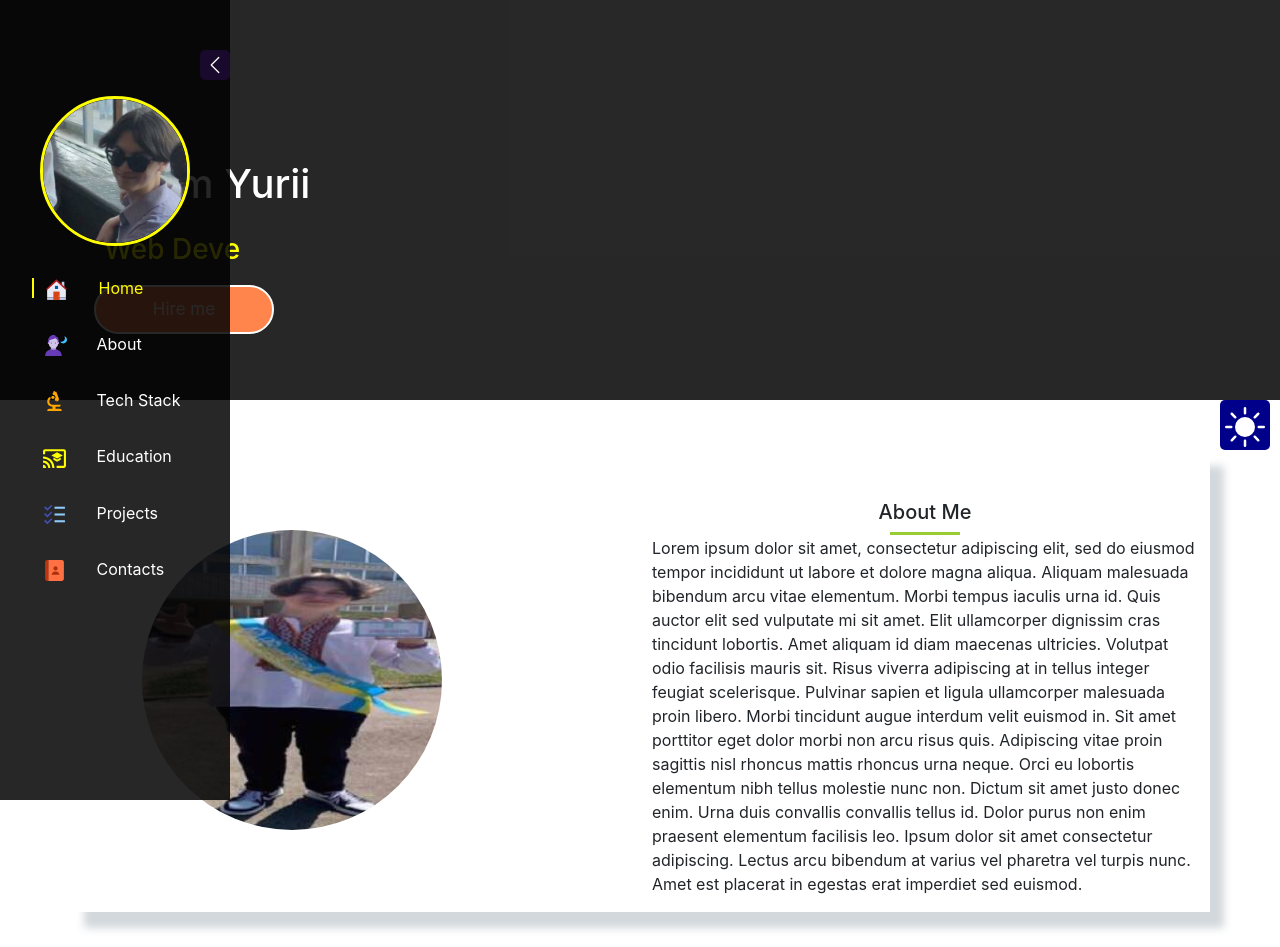
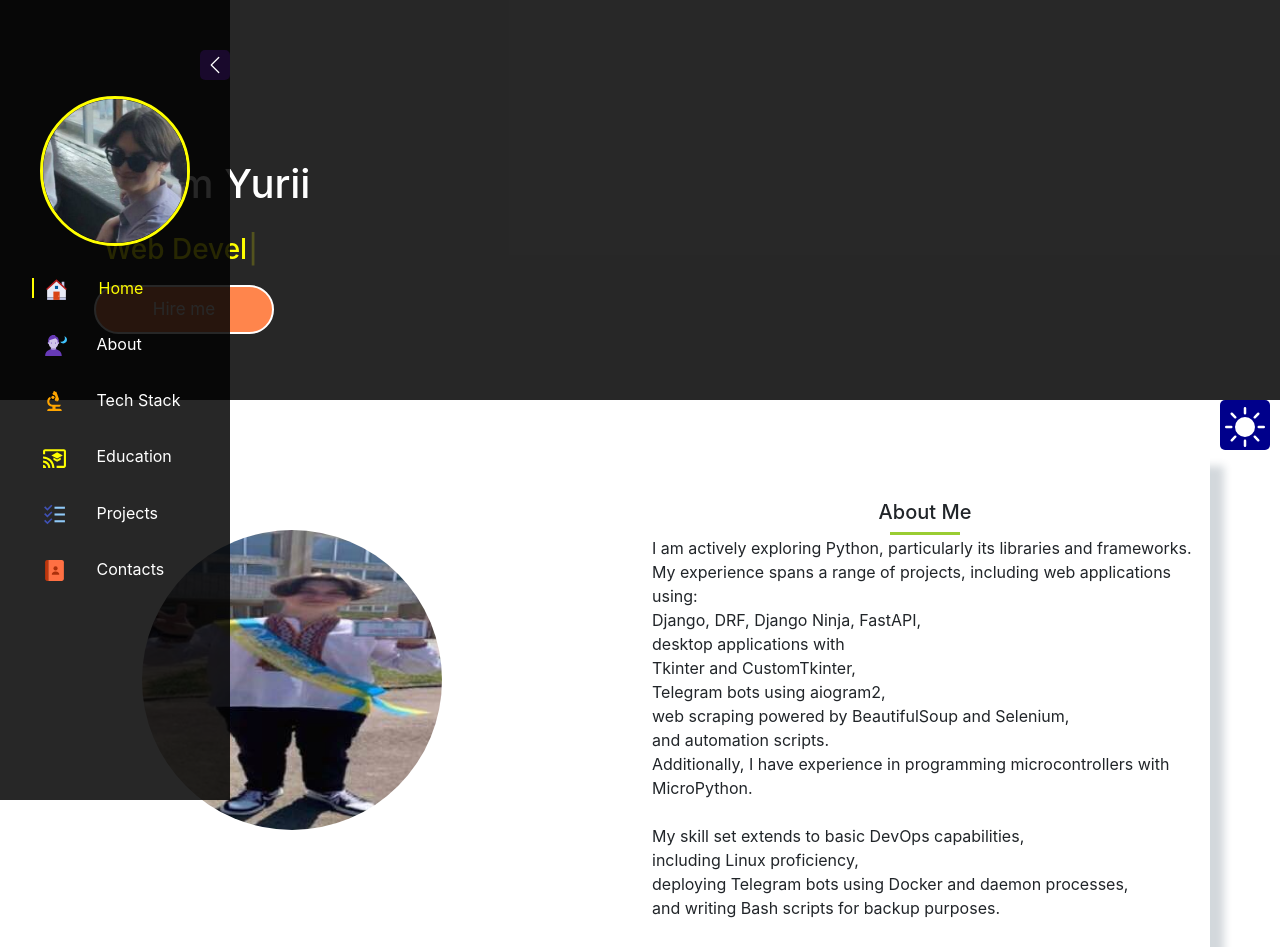
Before and after one commit to YuriiDorosh/portfolio-site, a React (Create React App) app in the folder portfolio/: page / in a window 1280 px wide. Shown: the top 947 px of the page. Built offline with nearby package versions, Linux system fonts and the light colour scheme.

Commit message:
UPDATE: About

```diff
--- a/portfolio/src/Components/About/About.js
+++ b/portfolio/src/Components/About/About.js
@@ -25,23 +25,27 @@ const About = () => {
             </div>
             {/* <Fade bottom> */}
             <p>
-              Lorem ipsum dolor sit amet, consectetur adipiscing elit, sed do
-              eiusmod tempor incididunt ut labore et dolore magna aliqua.
-              Aliquam malesuada bibendum arcu vitae elementum. Morbi tempus
-              iaculis urna id. Quis auctor elit sed vulputate mi sit amet. Elit
-              ullamcorper dignissim cras tincidunt lobortis. Amet aliquam id
-              diam maecenas ultricies. Volutpat odio facilisis mauris sit. Risus
-              viverra adipiscing at in tellus integer feugiat scelerisque.
-              Pulvinar sapien et ligula ullamcorper malesuada proin libero.
-              Morbi tincidunt augue interdum velit euismod in. Sit amet
-              porttitor eget dolor morbi non arcu risus quis. Adipiscing vitae
-              proin sagittis nisl rhoncus mattis rhoncus urna neque. Orci eu
-              lobortis elementum nibh tellus molestie nunc non. Dictum sit amet
-              justo donec enim. Urna duis convallis convallis tellus id. Dolor
-              purus non enim praesent elementum facilisis leo. Ipsum dolor sit
-              amet consectetur adipiscing. Lectus arcu bibendum at varius vel
-              pharetra vel turpis nunc. Amet est placerat in egestas erat
-              imperdiet sed euismod.
+            I am actively exploring Python, particularly its libraries and frameworks.
+            <br></br>
+            My experience spans a range of projects, including web applications using:<br></br> Django, DRF,
+            Django Ninja, FastAPI,<br></br>
+            desktop applications with<br></br> Tkinter and CustomTkinter,<br></br>
+            Telegram bots using aiogram2,<br></br>
+            web scraping powered by BeautifulSoup and Selenium,<br></br>
+            and automation scripts.<br></br>
+            Additionally, I have experience in programming microcontrollers with MicroPython.<br></br><br></br>
+            My skill set extends to basic DevOps capabilities,<br></br>
+            including Linux proficiency,<br></br>
+            deploying Telegram bots using Docker and daemon processes,<br></br>
+            and writing Bash scripts for backup purposes.<br></br><br></br>
+            I have small non-commercial teams experience,
+            I served as the lead developer on a Django templates website project<br></br>
+            and as a DevOps engineer,<br></br> deploying a Telegram bot on a VPS,
+            creating daemon files, Docker files, Bash scripts,
+            and managing the project repository on GitHub.<br></br><br></br>
+            In my short experience, I have worked with various databases,<br></br>
+            primarily PostgreSQL, SQLite, and
+            MongoDB (in conjunction with FastAPI).
             </p>
             {/* </Fade> */}
           </div>
```
